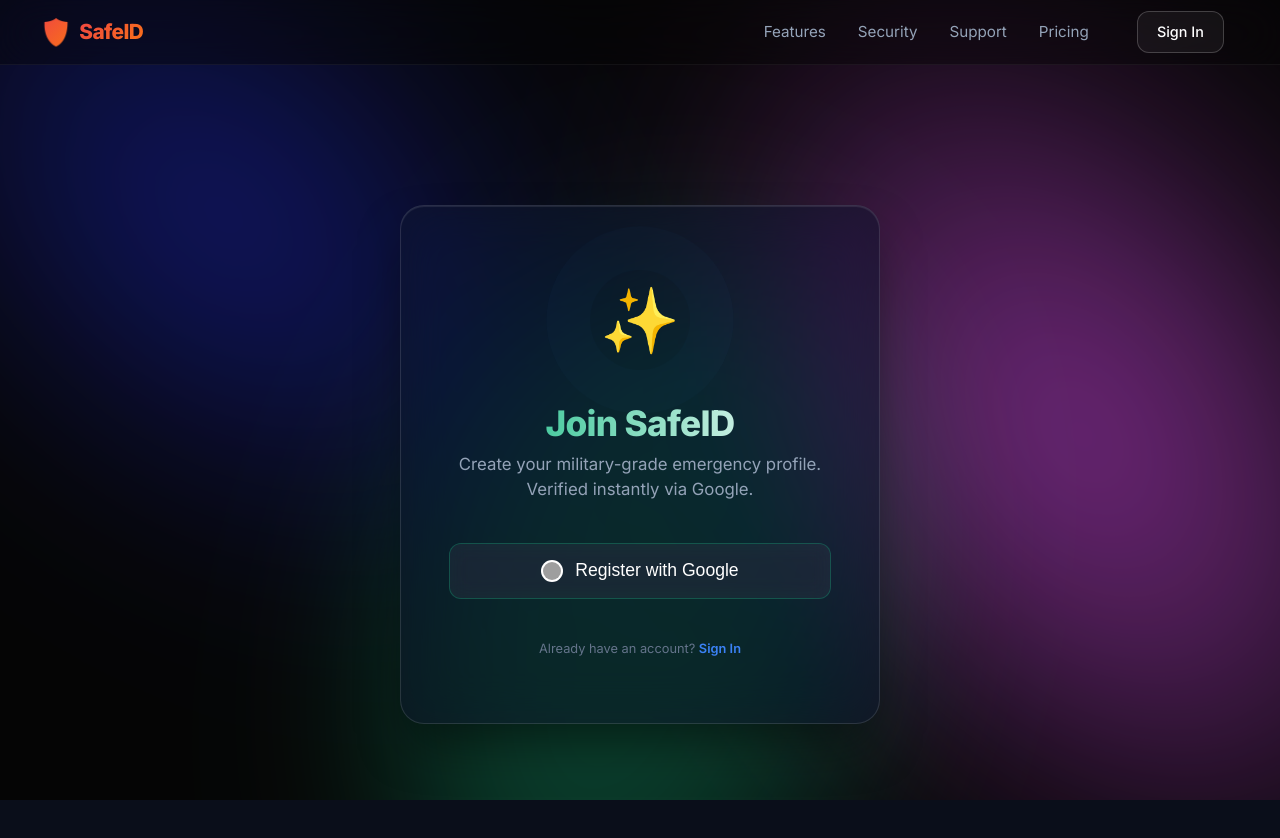
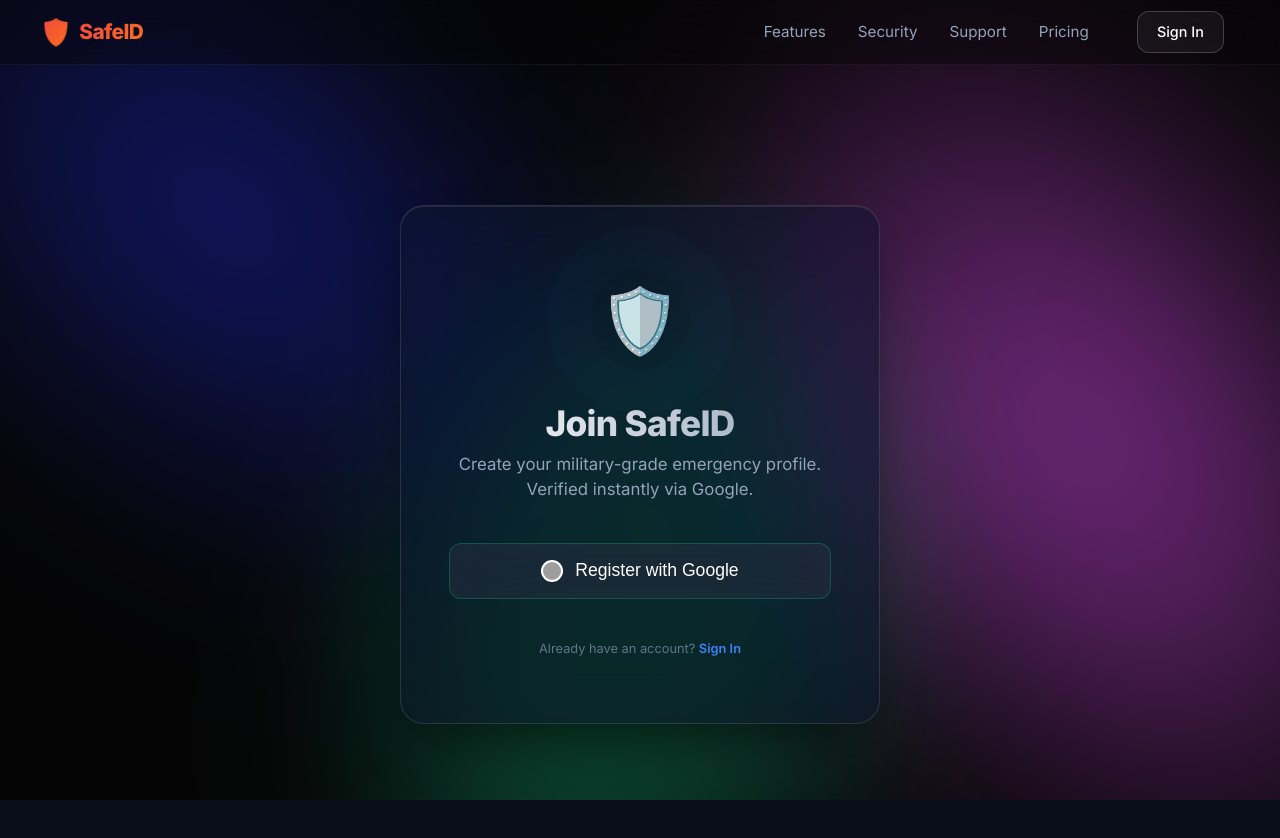
Before and after one commit to nishant8g/safeid-project, a React (Vite) app in the folder frontend/: page /register in a window 1280 px wide. Shown: the top 838 px of the page. Built offline with nearby package versions, Linux system fonts and the light colour scheme; no server answers; grey boxes are pictures that could not be loaded.

Commit message:
style: unify branding across Login and Register pages with Shield icon

```diff
--- a/frontend/src/pages/Register.jsx
+++ b/frontend/src/pages/Register.jsx
@@ -52,16 +52,16 @@ export default function Register() {
         <div className="login-glass-card">
 
           <div className="animated-shield-container">
-            <div className="shield-pulse" style={{ borderColor: 'var(--accent-emerald)' }}></div>
-            ✨
+            <div className="shield-pulse"></div>
+            🛡️
           </div>
 
           <div style={{ marginBottom: '2.5rem' }}>
-            <h2 style={{ fontSize: '2.2rem', fontWeight: '800', marginBottom: '0.5rem', letterSpacing: '-0.02em', background: 'linear-gradient(to right, #10b981, #ffffff)', WebkitBackgroundClip: 'text', WebkitTextFillColor: 'transparent' }}>
+            <h2 style={{ fontSize: '2.2rem', fontWeight: '800', marginBottom: '0.5rem', letterSpacing: '-0.02em', background: 'linear-gradient(to right, #ffffff, #94a3b8)', WebkitBackgroundClip: 'text', WebkitTextFillColor: 'transparent' }}>
               Join SafeID
             </h2>
             <p style={{ color: '#94a3b8', fontSize: '1.05rem', lineHeight: '1.5' }}>
-              Create your military-grade emergency profile.<br/>Verified instantly via Google.
+              Create your military-grade emergency profile.<br />Verified instantly via Google.
             </p>
           </div>
 
```
